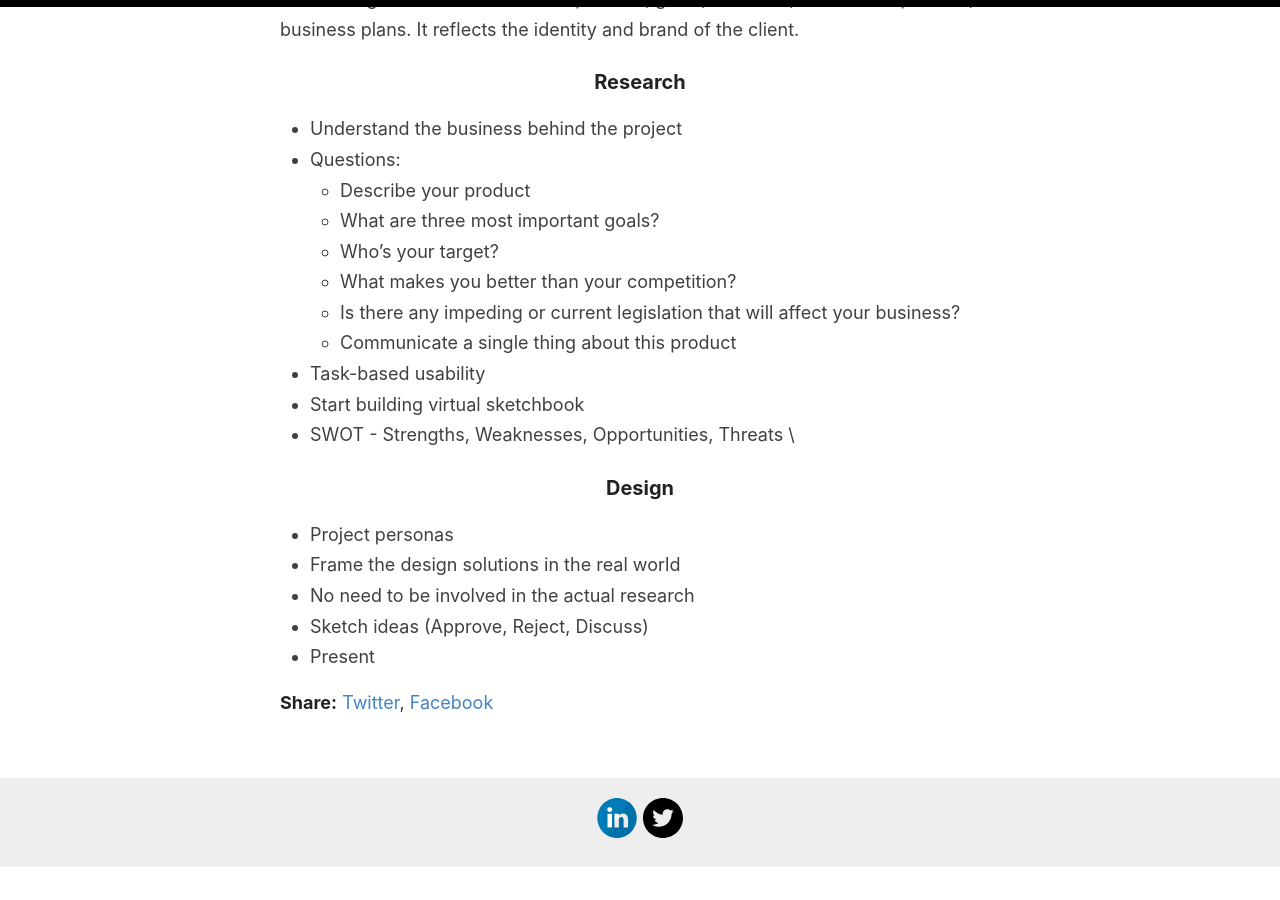
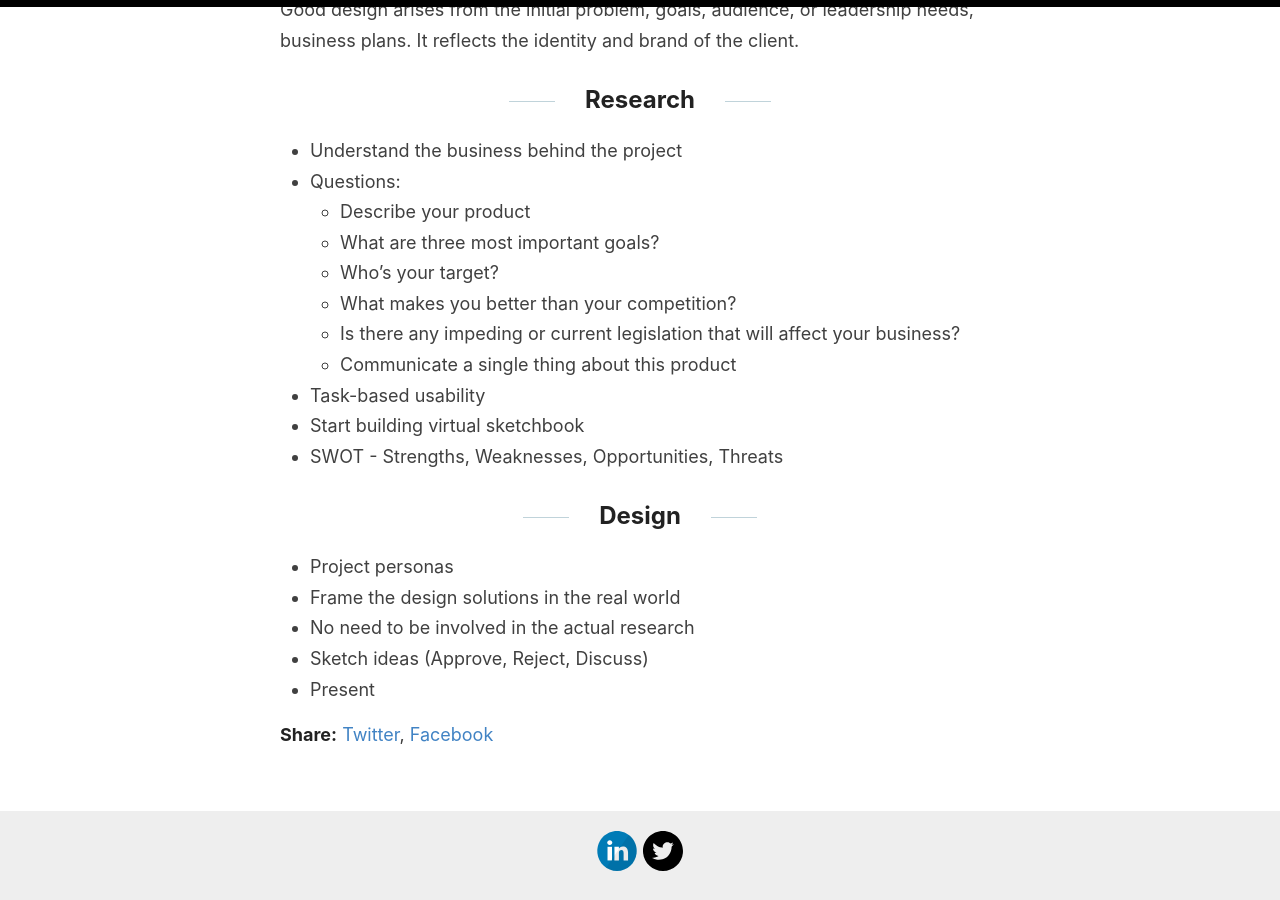
Before and after one commit to karolcholewa/blog, a Jekyll site: the page built from _posts/2019-01-09-design-process.md, in a window 1280 px wide and 900 px high, scrolled down 671 px. Built offline with Jekyll 4.4.1, drawn with Linux system fonts in a browser that asks for light colours; before the commit the page ends 1539 px from its top, so only the background shows below that.

Commit message:
updated block codes

```diff
--- a/_posts/2019-01-09-design-process.md
+++ b/_posts/2019-01-09-design-process.md
@@ -7,18 +7,17 @@ categories: Management
 I don’t remember the book that this process was described in, but it might have been around 2014. Probably from a UX Bookclub in Kraków, I used to joyfully attend.
 
 
-
 1. Have an idea
 2. Write it down
 3. and move on to the next one
 
 **Brief**, **Research** and insights (iterative), **Design** (iterative), Solution (iterative), Production
 
-### Brief
+## Brief
 
 Good design arises from the initial problem, goals, audience, or leadership needs, business plans. It reflects the identity and brand of the client.
 
-### Research
+## Research
 
 
 
@@ -32,10 +31,10 @@ Good design arises from the initial problem, goals, audience, or leadership need
     *   Communicate a single thing about this product
 *   Task-based usability
 *   Start building virtual sketchbook
-*   SWOT - Strengths, Weaknesses, Opportunities, Threats \
+*   SWOT - Strengths, Weaknesses, Opportunities, Threats
 
 
-### Design
+## Design
 
 
 
```
Also changed, not shown: _posts/2019-01-02-split-text.md (+14 -6 lines), _posts/2019-01-04-compare-output-input.md (+9 -2 lines).
